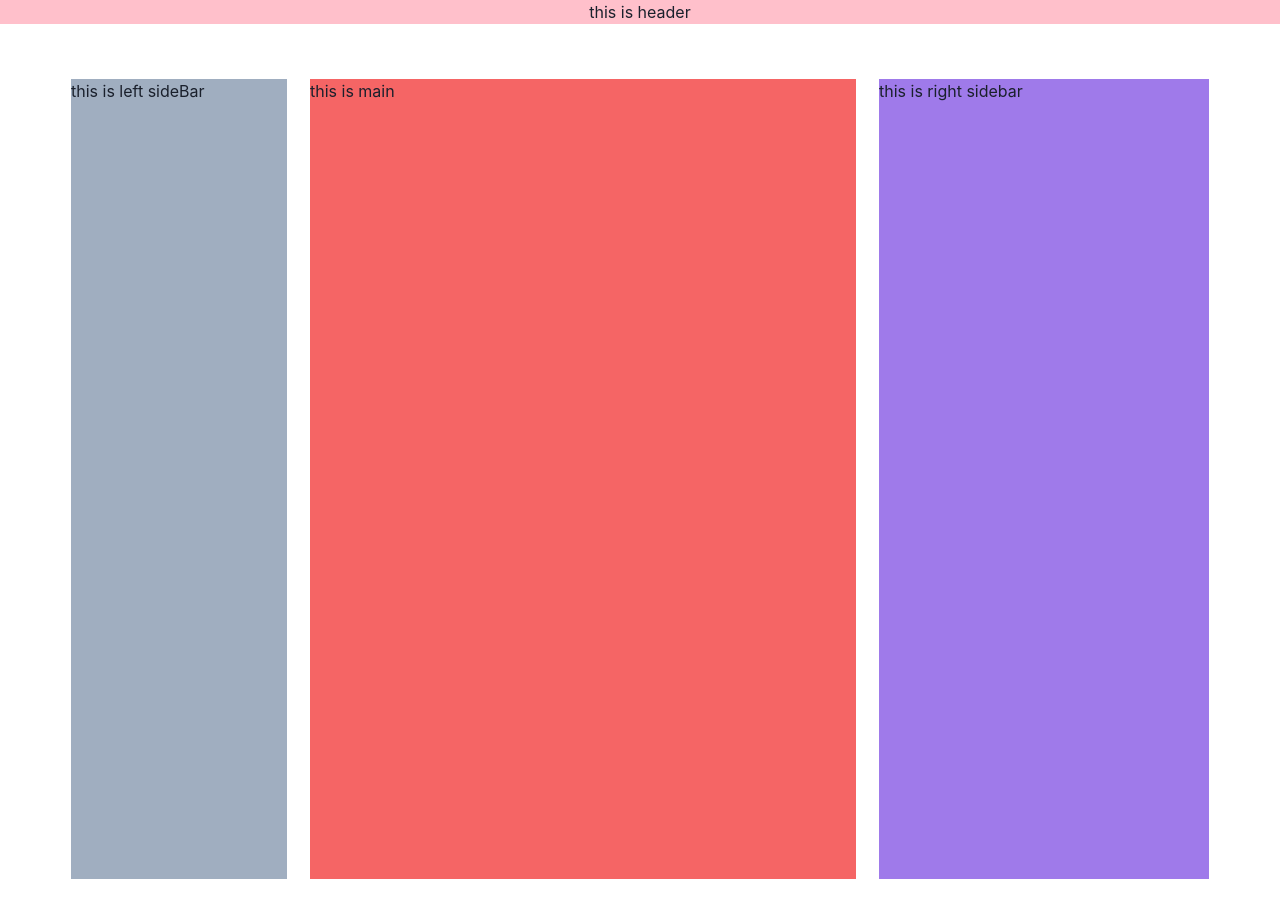
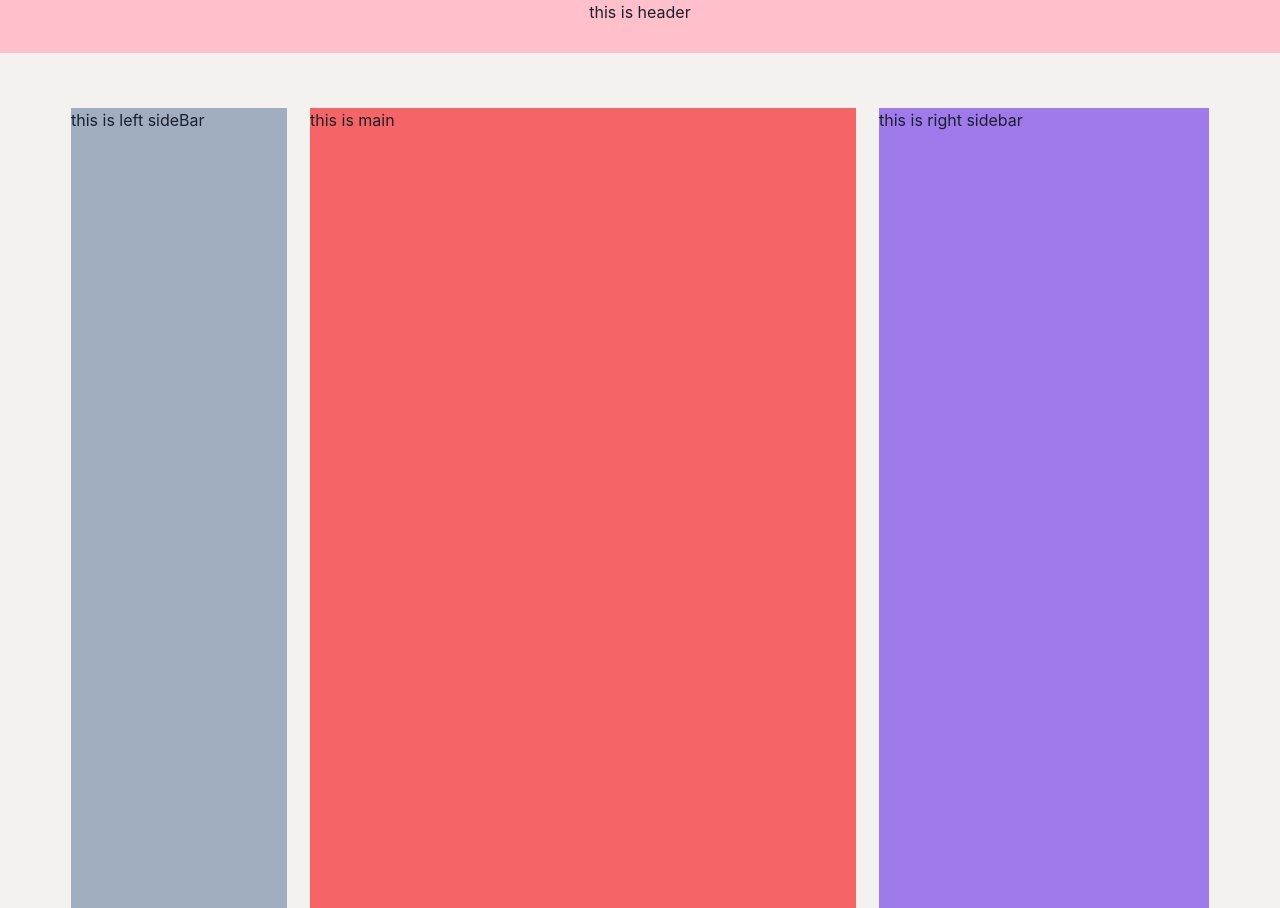
Before and after one commit to Shivamk99/linkedin-clone, a React (Create React App) app: page / in a window 1280 px wide. Before the commit the page ends 879 px from the top, so only its background shows below. Built offline with nearby package versions, Linux system fonts and the light colour scheme.

Commit message:
structure

```diff
--- a/src/index.css
+++ b/src/index.css
@@ -1,6 +1,7 @@
 #root{
     width: 100%;
-    height: 100vh;
+    background-color: #f3f2ef;
+    height: fit-content;
     display: flex;
     flex-direction: column;
     align-items: center;
```
